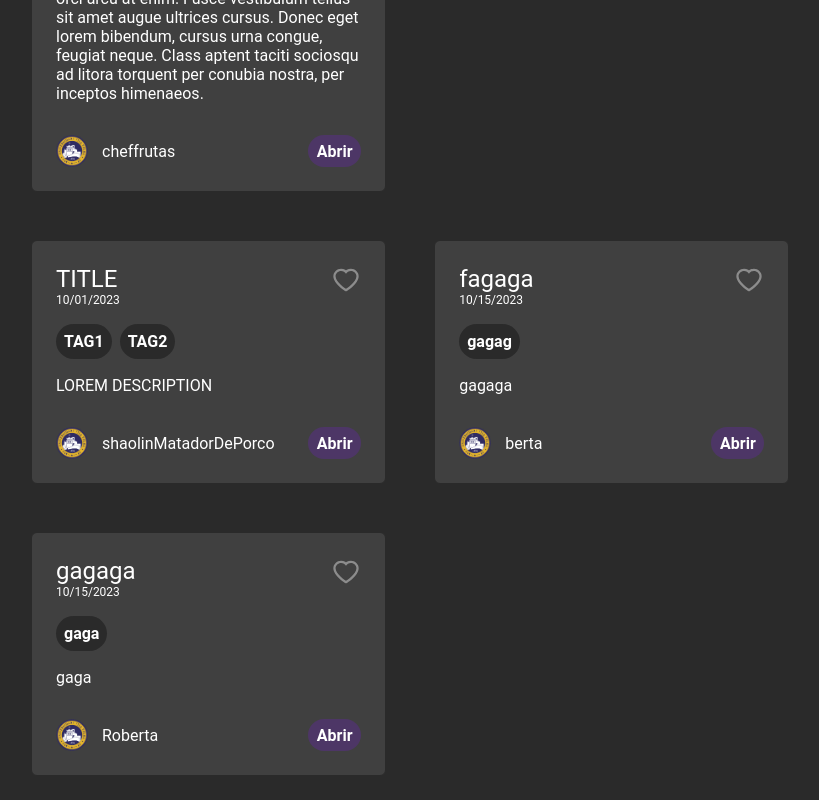
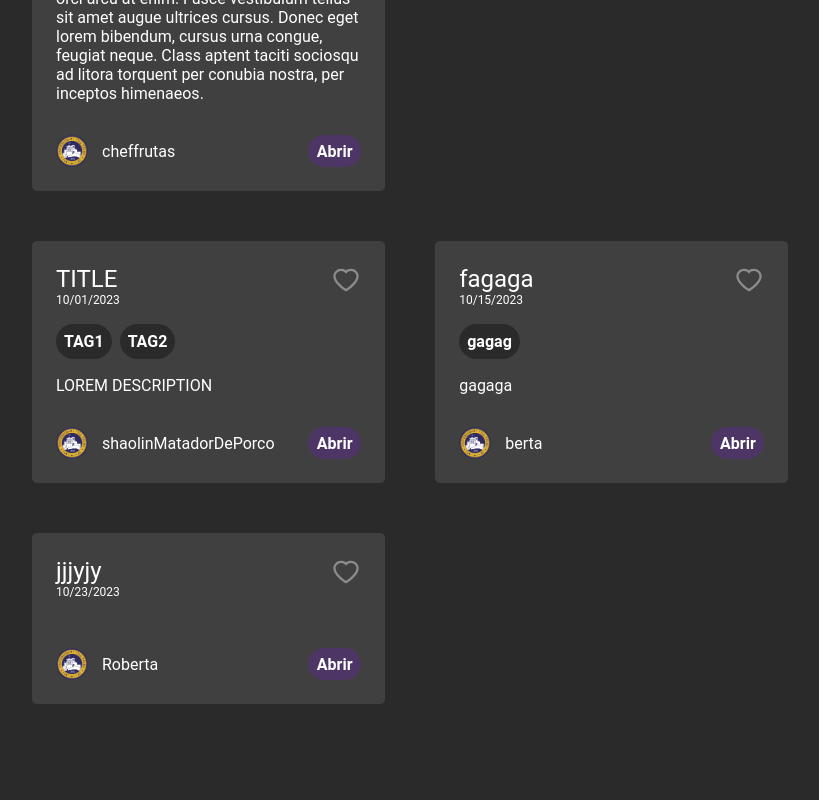
Before and after one commit to jojosuelobo/babel, a React (Vite) app: page / in a window 1280 px wide. Shown: the part 571-1371 px from the top of the page, without its empty margins (265-1084 px from the left). After the commit the page ends 1300 px from the top, so only its background shows below. Built offline with nearby package versions, Linux system fonts and the light colour scheme; no server answers; data requests are answered from the project's data file; a web font is replaced by a local one.

Commit message:
estrutura pronta

```diff
--- a/data/db.json
+++ b/data/db.json
@@ -110,18 +110,16 @@
       ]
     },
     {
-      "id": 321,
-      "titulo": "gagaga",
-      "data_postagem": "10/15/2023",
-      "tags_relacionadas": [
-        "gaga"
-      ],
-      "descricao": "gaga",
+      "id": 541,
+      "titulo": "jjjyjy",
+      "data_postagem": "10/23/2023",
+      "tags_relacionadas": [],
+      "descricao": "",
       "nome_usuario": "Roberta",
       "itens_lista": [
         {
-          "nome_item": "gagag",
-          "descricao_item": "gaga"
+          "nome_item": "hshs",
+          "descricao_item": "hshs"
         }
       ]
     }
--- a/package.json
+++ b/package.json
@@ -18,11 +18,12 @@
     "date-fns": "^2.30.0",
     "firebase": "^10.4.0",
     "moment": "^2.29.4",
-    "primereact": "^10.0.3",
+    "primereact": "^10.0.5",
     "react": "^18.2.0",
     "react-dom": "^18.2.0",
     "react-icons": "^4.11.0",
     "react-router-dom": "^6.16.0",
+    "react-toastify": "^9.1.3",
     "sass": "^1.66.1",
     "styled-components": "^6.0.7"
   },
--- a/src/App.jsx
+++ b/src/App.jsx
@@ -1,6 +1,5 @@
 /* eslint-disable no-unused-vars */
 import './App.css'
-
 import { BrowserRouter, Routes, Route, Navigate } from 'react-router-dom'
 import { onAuthStateChanged } from 'firebase/auth'
 
@@ -25,6 +24,10 @@ import Profile from './pages/Profile'
 import Notifications from './pages/Notifications'
 import EditPost from './pages/EditPost'
 import Settings from './pages/Settings'
+
+import { ToastContainer } from 'react-toastify';
+
+
 
 function App() {
   const [user, setUser] = useState(undefined)
@@ -87,6 +90,7 @@ function App() {
             </Routes>
           </div>
         </BrowserRouter>
+        <ToastContainer />
       </AuthProvider>
     </div>
   )
--- a/src/components/postDetail/index.jsx
+++ b/src/components/postDetail/index.jsx
@@ -21,7 +21,7 @@ export default function index({ post }) {
                 <AiOutlineHeart className={styles.icon} />
             </div>
             <div className={styles.tags}>
-                {(post.tags_relacionadas).map((tag) => (
+                {(post.tags_relacionadas)?.map((tag) => (
                     <p className={styles.tag} key={tag}>{tag}</p>
                 ))}
             </div>
--- /dev/null
+++ b/src/components/toast/index.jsx
@@ -0,0 +1,27 @@
+import { toast } from 'react-toastify';
+
+import 'react-toastify/dist/ReactToastify.css';
+
+export const showSuccessToast = (message) => {
+  toast.success(message, {
+    position: 'bottom-right',
+    autoClose: 3000,
+    theme: 'colored'
+  });
+};
+
+export const showErrorToast = (message) => {
+  toast.error(message, {
+    position: 'bottom-right',
+    autoClose: 3000,
+    theme: 'colored'
+  });
+};
+
+export const showInfoToast = (message) => {
+  toast.info(message, {
+    position: 'bottom-right',
+    autoClose: 3000,
+    theme: 'colored'
+  });
+};
--- a/src/pages/EditPost/index.jsx
+++ b/src/pages/EditPost/index.jsx
@@ -1,7 +1,5 @@
 /* eslint-disable no-unused-vars */
 import styles from './Edit.module.sass'
-
-import profile from '../../../public/logoUVV.png'
 
 // lib
 import moment from 'moment/moment'
@@ -20,10 +18,10 @@ import { useFetch } from '../../hooks/useFetch'
 
 // Components
 import Header from '../../components/header'
-import Aside from '../../components/asideCustom'
 
 // Firebase
 import { getAuth } from "firebase/auth";
+import { showSuccessToast, showErrorToast } from '../../components/toast';
 
 
 export default function Edit() {
@@ -97,12 +95,12 @@ export default function Edit() {
             await httpConfig(id, "DELETE");
             await httpConfig(post, "POST")
             navigate('/');
+            showSuccessToast('Lista editada com sucesso!')
         } catch (error) {
             console.log(error)
+            showErrorToast('Falha ao editar a lista. Por favor, tente novamente.')
         }
-
         //httpConfig(post, "PUT")
-
     }
 
     return (
--- a/src/pages/NewPost/index.jsx
+++ b/src/pages/NewPost/index.jsx
@@ -20,6 +20,8 @@ import Header from '../../components/header'
 
 // Firebase
 import { getAuth } from "firebase/auth";
+
+import { showSuccessToast, showErrorToast } from '../../components/toast';
 
 export default function NewPost() {
 
@@ -110,8 +112,11 @@ export default function NewPost() {
         try {
             await httpConfig(post, "POST")
             navigate('/');
+            showSuccessToast('Lista criada com sucesso!');
+
         } catch (error) {
             console.log(error)
+            showErrorToast('Falha ao criar a lista. Por favor, tente novamente.')
         }
         // Redirecionar
     }
--- a/src/pages/Post/index.jsx
+++ b/src/pages/Post/index.jsx
@@ -14,6 +14,7 @@ import { useEffect, useState } from 'react'
 import blogFetch from '../../axios/config'
 import { useFetch } from '../../hooks/useFetch'
 
+import { showSuccessToast, showErrorToast } from '../../components/toast';
 
 // Components
 import Header from '../../components/header'
@@ -65,8 +66,12 @@ export default function Post() {
         try {
             await httpConfig(id, "DELETE");
             navigate('/');
+            showSuccessToast('Post deletado com sucesso!');
+
         } catch (error) {
             console.log(error)
+            showErrorToast('Falha ao excluir o post. Por favor, tente novamente.')
+
         }
         closeConfirmationModal();
     }
--- a/src/pages/Profile/index.jsx
+++ b/src/pages/Profile/index.jsx
@@ -12,6 +12,9 @@ import { getAuth } from "firebase/auth";
 import blogFetch from '../../axios/config'
 import { useState, useEffect } from 'react'
 import profilePic from '../../../public/logoUVV.png'
+
+
+import { showInfoToast } from '../../components/toast';
 
 export default function Profile() {
   const [posts, setPosts] = useState([])
@@ -56,6 +59,8 @@ export default function Profile() {
     localStorage.setItem(`editedPronoun_${uid}`, editedPronoun);
     localStorage.setItem(`editedBio_${uid}`, editedBio);
     closeModal();
+    showInfoToast('Mudanças no perfil aplicadas.');
+
   }
 
   // Verifica se há valores no localStorage ao carregar a página
```
Also changed, not shown: 1 other file (tests, documents, lock files or other folders).
